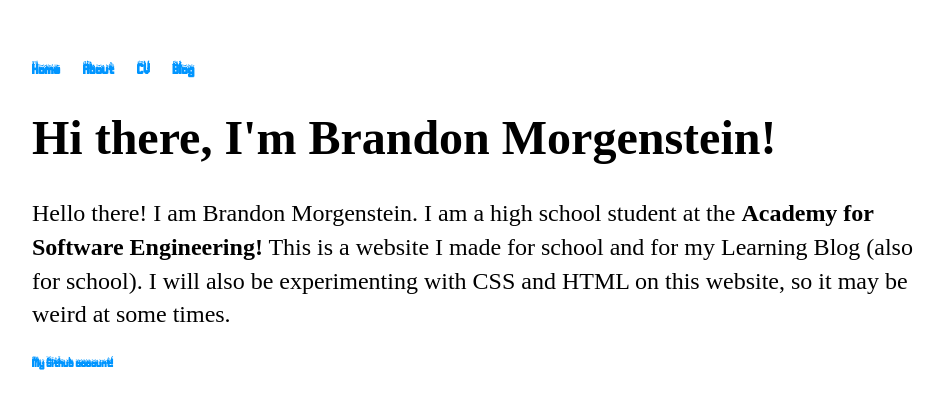
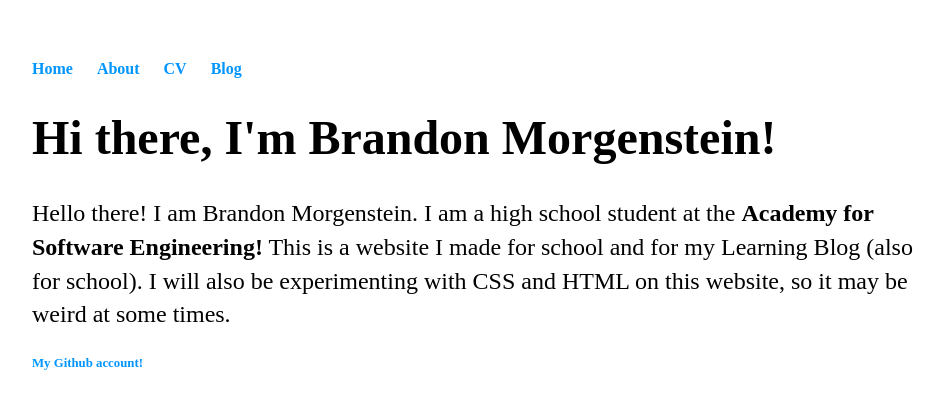
Before and after one commit to brandonm4478/brandonm4478.github.io, a Jekyll site: the page built from index.html, in a window 1280 px wide. Shown: the top 409 px of the page, without its empty margins (160-1104 px from the left). Built offline with Jekyll 4.4.1, drawn with Linux system fonts in a browser that asks for light colours; some web fonts are replaced; Markdown is read by kramdown in place of the engine named in the settings.

Commit message:
Update main.css

```diff
--- a/css/main.css
+++ b/css/main.css
@@ -1,11 +1,11 @@
 @font-face{
-  font-family: 'Nightmare Codehack';
-  src: url('../fonts/Nightmare Codehack.otf') format("opentype");
+  font-family: 'Star Jedi';
+  src: url('../fonts/Starjedi.ttf') format("truetype");
 }
 
 @font-face{
-  font-family: 'Star Jedi';
-  src: url('../fonts/Starjedi.ttf') format("truetype");
+  font-family: 'Transformers Movie';
+  src: url('../fonts/Transformers Movie.ttf') format("truetype");
 }
 
 body {
@@ -13,7 +13,7 @@
   width: 70%;
 }
 nav ul, footer ul {
-  font-family:'Nightmare Codehack';
+  font-family:'Transformers Movie';
   padding: 0px;
   list-style: none;
   font-weight: bold;
@@ -31,11 +31,11 @@
 }
 h1 {
   font-size: 3em;
-  font-family:'Star Jedi';
+  font-family:'Transformers Movie';
 }
 p {
   font-size: 1.5em;
-  font-family;'Helvetica';
+  font-family;'Verdana';
   line-height: 1.4em;
   color: #00000;
 }
```
